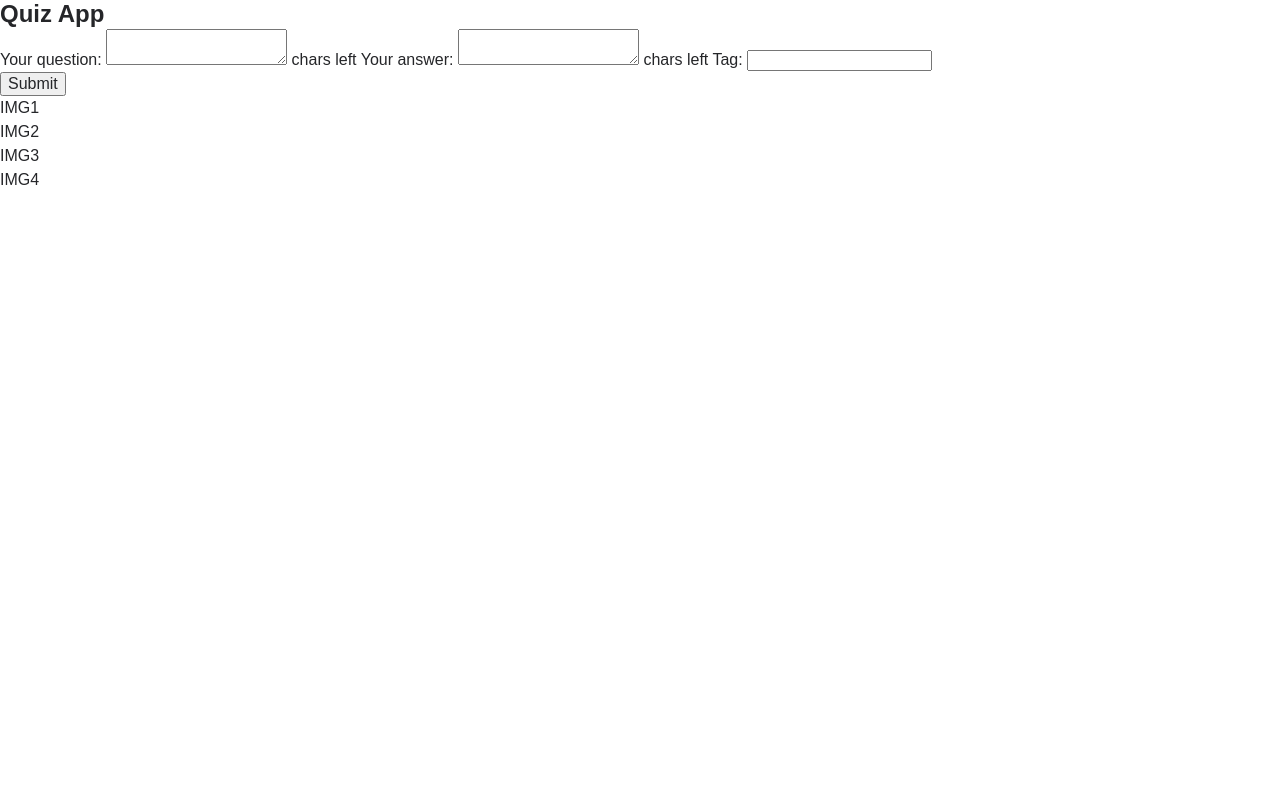
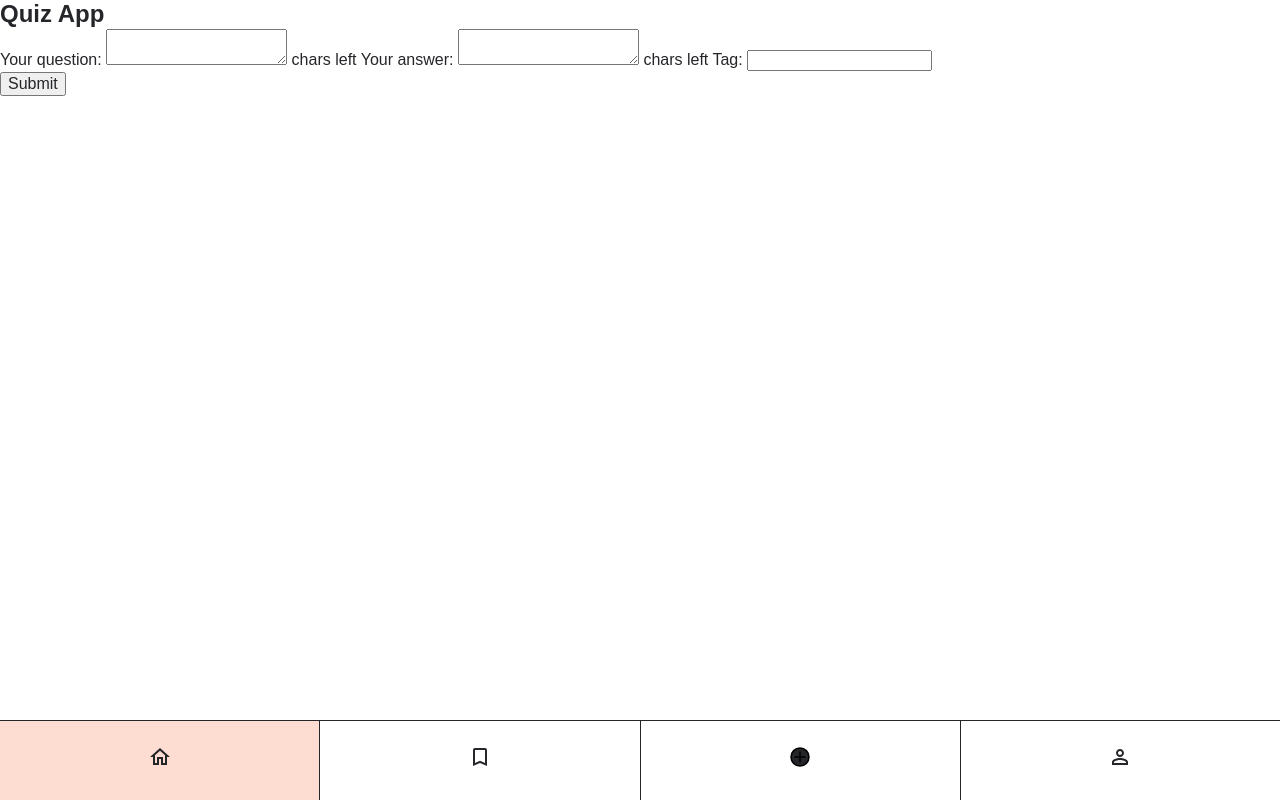
Before and after one commit to rabe200/quizRecap-2023-02-23, a website: page form.html in a window 1280 px wide. Drawn offline with Linux system fonts and the light colour scheme.

Commit message:
add link/navbar

```diff
--- a/form.html
+++ b/form.html
@@ -57,14 +57,79 @@
         </form>
 
         <footer>
-            <nav>
-                <ul class="navbar">
-                    <li class="navbar__button">IMG1</li>
-                    <li class="navbar__button">IMG2</li>
-                    <li class="navbar__button">IMG3</li>
-                    <li class="navbar__button">IMG4</li>
+            <nav class="navigation">
+                <ul class="navigation__list">
+                  <li class="navigation__list-item navigation__list-item--active">
+                    <a
+                      class="navigation__link"
+                      href="./index.html"
+                      aria-label="go to home page"
+                    >
+                      <svg
+                        xmlns="http://www.w3.org/2000/svg"
+                        height="24px"
+                        viewbox="0 0 24 24"
+                        width="24px"
+                      >
+                        <path
+                          d="M12 5.69l5 4.5V18h-2v-6H9v6H7v-7.81l5-4.5M12 3L2 12h3v8h6v-6h2v6h6v-8h3L12 3z"
+                        />
+                      </svg>
+                    </a>
+                  </li>
+
+                  <li class="navigation__list-item">
+                    <a
+                      class="navigation__link"
+                      href="bookmarks.html"
+                      aria-label="go to bookmarks page"
+                    >
+                      <svg
+                        xmlns="http://www.w3.org/2000/svg"
+                        height="24px"
+                        viewbox="0 0 24 24"
+                        width="24px"
+                      >
+                        <path
+                          d="M17 3H7c-1.1 0-2 .9-2 2v16l7-3 7 3V5c0-1.1-.9-2-2-2zm0 15l-5-2.18L7 18V5h10v13z"
+                        />
+                      </svg>
+                    </a>
+                  </li>
+
+                  <li class="navigation__list-item">
+                    <a
+                      class="navigation__link"
+                      href="form.html"
+                      aria-label="go to profile page"
+                    >
+                    <svg width="24px" height="24px" viewBox="0 0 24 24" fill="none" xmlns="http://www.w3.org/2000/svg">
+                        <path d="M12 7V17M7 12H17M21 12C21 16.9706 16.9706 21 12 21C7.02944 21 3 16.9706 3 12C3 7.02944 7.02944 3 12 3C16.9706 3 21 7.02944 21 12Z" stroke="#000000" stroke-width="1.5" stroke-linecap="round" stroke-linejoin="round"/>
+                        </svg>
+                    </a>
+                  </li>
+
+
+                  <li class="navigation__list-item">
+                    <a
+                      class="navigation__link"
+                      href="profile.html"
+                      aria-label="go to profile page"
+                    >
+                      <svg
+                        xmlns="http://www.w3.org/2000/svg"
+                        height="24px"
+                        viewbox="0 0 24 24"
+                        width="24px"
+                      >
+                        <path
+                          d="M12 6c1.1 0 2 .9 2 2s-.9 2-2 2-2-.9-2-2 .9-2 2-2m0 9c2.7 0 5.8 1.29 6 2v1H6v-.99c.2-.72 3.3-2.01 6-2.01m0-11C9.79 4 8 5.79 8 8s1.79 4 4 4 4-1.79 4-4-1.79-4-4-4zm0 9c-2.67 0-8 1.34-8 4v3h16v-3c0-2.66-5.33-4-8-4z"
+                        />
+                      </svg>
+                    </a>
+                  </li>
                 </ul>
-            </nav>
+              </nav>
         </footer>
 
 
```
Also changed, not shown: bookmarks.html (+22 -6 lines), index.html (+20 -3 lines), profile.html (+22 -5 lines).
